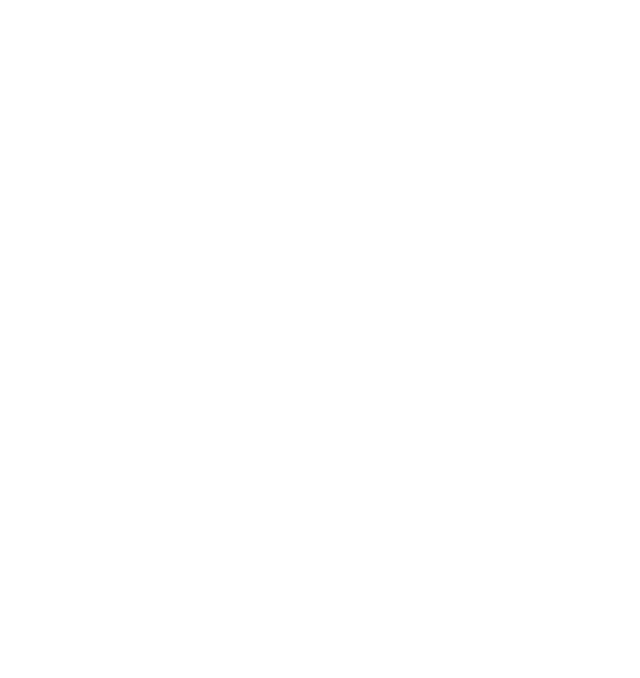
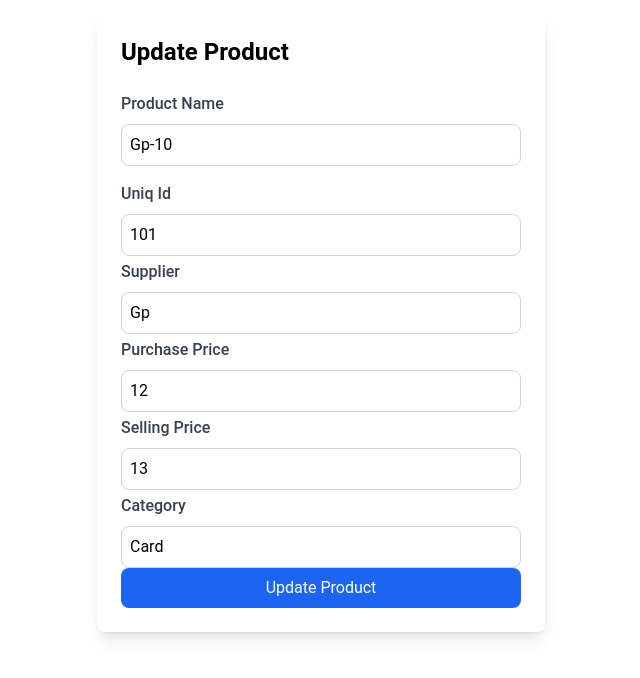
Before and after one commit to rakibhossen11/core-banking-management-system, a React (Vite) app: page /product/101 in a window 1280 px wide. Before the commit this address had no page. Shown: the top 678 px of the page, without its empty margins (319-959 px from the left). Built offline with nearby package versions, Linux system fonts and the light colour scheme.

Commit message:
create product updata page

```diff
--- a/src/App.jsx
+++ b/src/App.jsx
@@ -2,12 +2,16 @@
 import { BrowserRouter as Router, Routes, Route } from "react-router-dom";
 import ProductList from "./components/Lists/ProductList";
 import ProductAdd from "./components/Form/ProductAdd";
+import ProductUpdate from "./components/Form/ProductUpdate";
 
 function App() {
   return (
     <Router>
       <Routes>
+        {/* route for the prodct list page */}
         <Route path="/" element={<ProductList />} />
+        {/* route for the product detail page */}
+        <Route path="/product/:uniqId" element={<ProductUpdate />} />
         <Route path="/addProduct" element={<ProductAdd />} />
       </Routes>
     </Router>
--- a/src/components/Form/ProductAdd.jsx
+++ b/src/components/Form/ProductAdd.jsx
@@ -50,7 +50,6 @@
       className="max-w-md mx-auto p-6 bg-white rounded-lg shadow-lg"
     >
       <h2 className="text-2xl font-bold mb-6">Buy Product</h2>
-      <h1 className="text-2xl font-bold mb-6">Product add form in under maintainance...</h1>
 
       {/* Products select name */}
       <div className="mb-4">
@@ -110,14 +109,21 @@
         onChange={(e) => setCategory(e.target.value)}
         placeholder="Set a Category"
       />
-      <Input
+      <InputSelect
+          label="Select a Unit"
+          id="Unit"
+          options={products}
+          value={name}
+          onChange={(e) => setUnit(e.target.value)}
+        />
+      {/* <Input
         label="Unit"
         name="Unit"
         value={unit}
         type="number"
         onChange={(e) => setUnit(e.target.value)}
         placeholder="Unit"
-      />
+      /> */}
 
       <button
         type="submit"
--- /dev/null
+++ b/src/components/Form/ProductUpdate.jsx
@@ -0,0 +1,109 @@
+import React from 'react';
+import { useSelector } from 'react-redux';
+import { useParams } from 'react-router-dom';
+import Input from '../ui/Input';
+import InputSelect from '../ui/InputSelect';
+
+const ProductUpdate = () => {
+    const {uniqId} = useParams(); // Get the productId from the URL
+    console.log(uniqId);
+    const product = useSelector((state) => state.product.products.find((p) => p.uniqId === parseInt(uniqId)));
+    console.log(product);
+
+    const handleSubmit = (e) =>{
+        e.preventDefault();
+        console.log(uniqId);
+    }
+
+    return (
+        <form
+      onSubmit={handleSubmit}
+      className="max-w-md mx-auto p-6 bg-white rounded-lg shadow-lg"
+    >
+      <h2 className="text-2xl font-bold mb-6">Update Product</h2>
+
+      {/* Products select name */}
+      <div className="mb-4">
+        <Input
+        label="Product Name"
+        name="Product Name"
+        value={product.name}
+        type=""
+        // onChange={(e) => setName(e.target.value)}
+        placeholder="Product Name"
+        />
+        {/* <InputSelect
+          label="Select a Product"
+          id="product"
+          options={products}
+          value={name}
+          onChange={(e) => setName(e.target.value)}
+        /> */}
+      </div>
+      <Input
+        label="Uniq Id"
+        name="Uniq Id"
+        value={product.uniqId}
+        type="number"
+        // onChange={(e) => setuniqId(e.target.value)}
+        placeholder="Set a Uniq Id"
+      />
+      <Input
+        label="Supplier"
+        name="Supplier"
+        value={product.supplier}
+        type=""
+        // onChange={(e) => setSupplier(e.target.value)}
+        placeholder="Supplier "
+      />
+      <Input
+        label="Purchase Price"
+        name="Purchase Price"
+        value={product.purchasePrice}
+        type="number"
+        // onChange={(e) => setpurchasePrice(e.target.value)}
+        placeholder="Purchase Price"
+      />
+      <Input
+        label="Selling Price"
+        name="Selling Price"
+        value={product.sellprice}
+        type="number"
+        // onChange={(e) => setsellPrice(e.target.value)}
+        placeholder="Selling Price"
+      />
+      <Input
+        label="Category"
+        name="Category"
+        value={product.category}
+        type=""
+        // onChange={(e) => setCategory(e.target.value)}
+        placeholder="Set a Category"
+      />
+      {/* <InputSelect
+          label="Select a Unit"
+          id="Unit"
+        //   options={products}
+        //   value={name}
+        //   onChange={(e) => setUnit(e.target.value)}
+        /> */}
+      {/* <Input
+        label="Unit"
+        name="Unit"
+        value={unit}
+        type="number"
+        onChange={(e) => setUnit(e.target.value)}
+        placeholder="Unit"
+      /> */}
+
+      <button
+        type="submit"
+        className="w-full bg-blue-600 text-white p-2 rounded-lg hover:bg-blue-700"
+      >
+        Update Product
+      </button>
+    </form>
+    );
+};
+
+export default ProductUpdate;
--- a/src/components/Lists/ProductList.jsx
+++ b/src/components/Lists/ProductList.jsx
@@ -1,6 +1,6 @@
 import React from "react";
 import { useSelector } from "react-redux";
-import { useNavigate } from "react-router-dom";
+import { Link, useNavigate } from "react-router-dom";
 
 const ProductList = () => {
   const products = useSelector((state) => state.product.products);
@@ -18,12 +18,12 @@
               {[
                 "Product ID",
                 "Product Name",
-                "Category",
+                // "Category",
                 "Stock Quantity",
+                "Unit of Measure",
                 "Supplier",
                 "Purchase Price",
                 "Selling Price",
-                "Unit of Measure",
                 "Sales Count",
                 "Stock In",
                 "Stock Out",
@@ -42,14 +42,14 @@
           <tbody>
             {products.map((product, index) => (
               <tr key={index} className="border hover:bg-gray-100">
-                <td className="px-4 py-2 border">{product.productId}</td>
-                <td className="px-4 py-2 border">{product.productName}</td>
-                <td className="px-4 py-2 border">{product.category}</td>
+                <td className="px-4 py-2 border">{product.uniqId}</td>
+                <td className="px-4 py-2 border">{product.name}</td>
+                {/* <td className="px-4 py-2 border">{product.category}</td> */}
                 <td className="px-4 py-2 border">{product.stockQuantity}</td>
+                <td className="px-4 py-2 border">{product.unit}</td>
                 <td className="px-4 py-2 border">{product.supplier}</td>
                 <td className="px-4 py-2 border">${product.purchasePrice}</td>
-                <td className="px-4 py-2 border">${product.sellingPrice}</td>
-                <td className="px-4 py-2 border">{product.unitOfMeasure}</td>
+                <td className="px-4 py-2 border">${product.sellprice}</td>
                 <td className="px-4 py-2 border">{product.salesCount}</td>
                 <td className="px-4 py-2 border">{product.stockIn}</td>
                 <td className="px-4 py-2 border">{product.stockOut}</td>
@@ -57,7 +57,7 @@
                 <td>
                     <div><p>Buy</p></div>
                     <div><p>Sell</p></div>
-                    <div><p>Update</p></div>
+                    <Link to={`/product/${product.uniqId}`}><p>Update</p></Link>
                 </td>
               </tr>
             ))}
--- a/src/redux/feature/productSlice.js
+++ b/src/redux/feature/productSlice.js
@@ -4,14 +4,14 @@
   products: [
     {
       id: 101,
-      productId: 101,
-      productName: "abc",
+      uniqId: 101,
+      name: "Gp-10",
       category: "Card",
       stockQuantity: 12,
       supplier: "Gp",
       purchasePrice: 12,
-      sellingPrice: 13,
-      unitOfMeasure: "Pcs",
+      sellprice: 13,
+      unit: "Pcs",
       salesCount: 13,
       stockIn: 12,
       stockOut: 4,
@@ -21,14 +21,14 @@
     },
     {
       id: 101,
-      productId: 101,
-      productName: "abc",
+      uniqId: 102,
+      name: "abc",
       category: "Card",
       stockQuantity: 12,
       supplier: "Gp",
       purchasePrice: 12,
-      sellingPrice: 13,
-      unitOfMeasure: "Pcs",
+      sellprice: 13,
+      unit: "Pcs",
       salesCount: 13,
       stockIn: 12,
       stockOut: 4,
@@ -38,14 +38,14 @@
     },
     {
       id: 101,
-      productId: 101,
-      productName: "abc",
+      uniqId: 103,
+      name: "abc",
       category: "Card",
       stockQuantity: 12,
       supplier: "Gp",
       purchasePrice: 12,
-      sellingPrice: 13,
-      unitOfMeasure: "Pcs",
+      sellprice: 13,
+      unit: "Pcs",
       salesCount: 13,
       stockIn: 12,
       stockOut: 4,
@@ -55,14 +55,14 @@
     },
     {
       id: 101,
-      productId: 101,
-      productName: "abc",
+      uniqId: 104,
+      name: "abc",
       category: "Card",
       stockQuantity: 12,
       supplier: "Gp",
       purchasePrice: 12,
-      sellingPrice: 13,
-      unitOfMeasure: "Pcs",
+      sellprice: 13,
+      unit: "Pcs",
       salesCount: 13,
       stockIn: 12,
       stockOut: 4,
@@ -72,14 +72,14 @@
     },
     {
       id: 101,
-      productId: 101,
-      productName: "abc",
+      uniqId: 105,
+      name: "abc",
       category: "Card",
       stockQuantity: 12,
       supplier: "Gp",
       purchasePrice: 12,
-      sellingPrice: 13,
-      unitOfMeasure: "Pcs",
+      sellprice: 13,
+      unit: "Pcs",
       salesCount: 13,
       stockIn: 12,
       stockOut: 4,
@@ -89,14 +89,14 @@
     },
     {
       id: 101,
-      productId: 101,
-      productName: "abc",
+      uniqId: 106,
+      name: "abc",
       category: "Card",
       stockQuantity: 12,
       supplier: "Gp",
       purchasePrice: 12,
-      sellingPrice: 13,
-      unitOfMeasure: "Pcs",
+      sellprice: 13,
+      unit: "Pcs",
       salesCount: 13,
       stockIn: 12,
       stockOut: 4,
@@ -119,8 +119,8 @@
     },
     // reducer for buying product
     buyProduct: (state, action) => {
-        const {productId,quantity,date} = action.payload;
-        const product = state.products.find((p) => p.pid === productId);
+        const {uniqId,quantity,date} = action.payload;
+        const product = state.products.find((p) => p.pid === uniqId);
         if(product){
             // updata stock quantity and instock
             product.stockQuantity += quantity;
@@ -132,8 +132,8 @@
     },
     // redcer for selling product
     sellProduct: (state,action) => {
-        const {productId,quantity,date} = action.payload;
-        const product = state.products.find((p) => p.pid === productId);
+        const {uniqId,quantity,date} = action.payload;
+        const product = state.products.find((p) => p.pid === uniqId);
         if(product){
             // updata stock quantity and instock
             product.stockQuantity += quantity;
```
